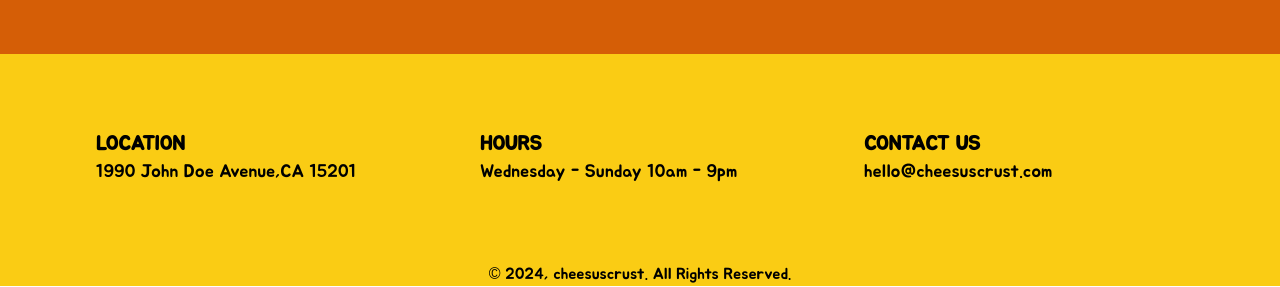
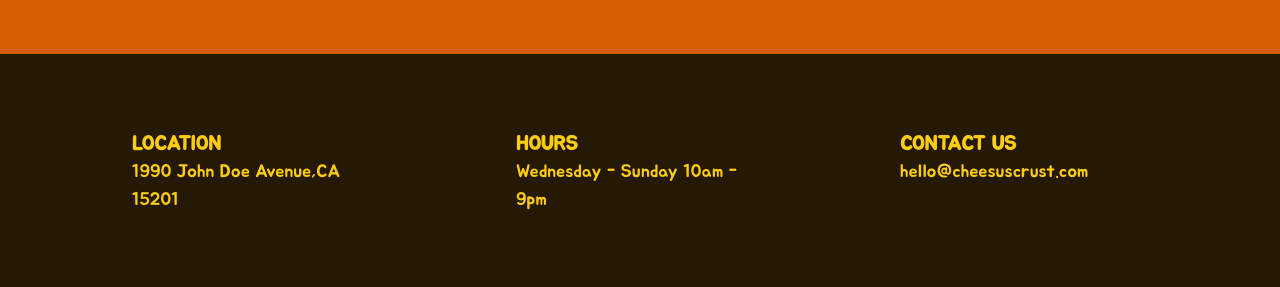
Before and after one commit to jazxbx/sliceria, a React (Vite) app: page / in a window 1280 px wide. Shown: the part 1595-1882 px from the top of the page. Built offline with nearby package versions, Linux system fonts and the light colour scheme.

Commit message:
update Footer component styling and layout

```diff
--- a/src/layout/Footer.tsx
+++ b/src/layout/Footer.tsx
@@ -17,20 +17,15 @@
 
 export default function Footer() {
   return (
-    <>
-      <div className='bg-yellow p-7'>
+    <div className='bg-brown p-7'>
       <div className='flex flex-col gap-10 text-sm text-center md:flex-row md:justify-center md:gap-16 md:text-lg md:text-left md:py-12'>
         {infoSections.map((section, index) => (
-            <div className='md:w-80' key={index}>
+          <div className='pr-9 pl-9 md:w-80 text-yellow' key={index}>
             <div className='uppercase text-xl font-bold'>{section.title}</div>
             <div>{section.details}</div>
           </div>
         ))}
       </div>
     </div>
-      <div className='w-full text-center bg-yellow'>
-        © 2024, cheesuscrust. All Rights Reserved.
-      </div>
-    </>
   );
 }
```
Lines whose indentation alone changed are shown as unchanged.
